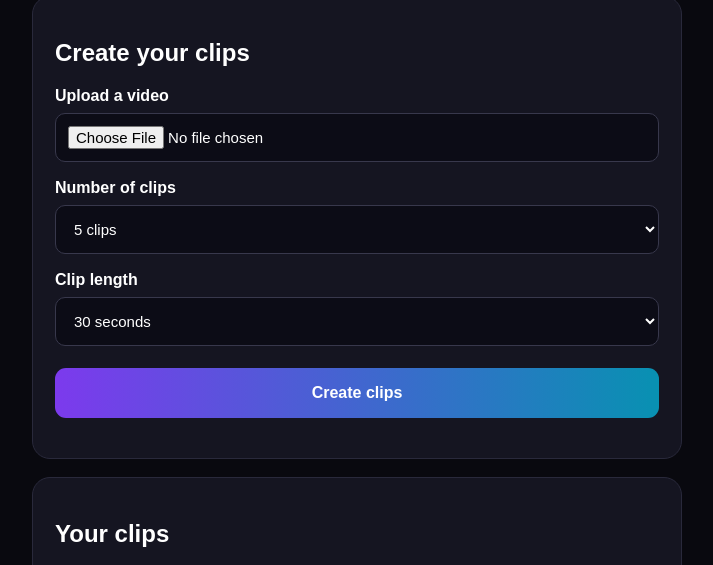
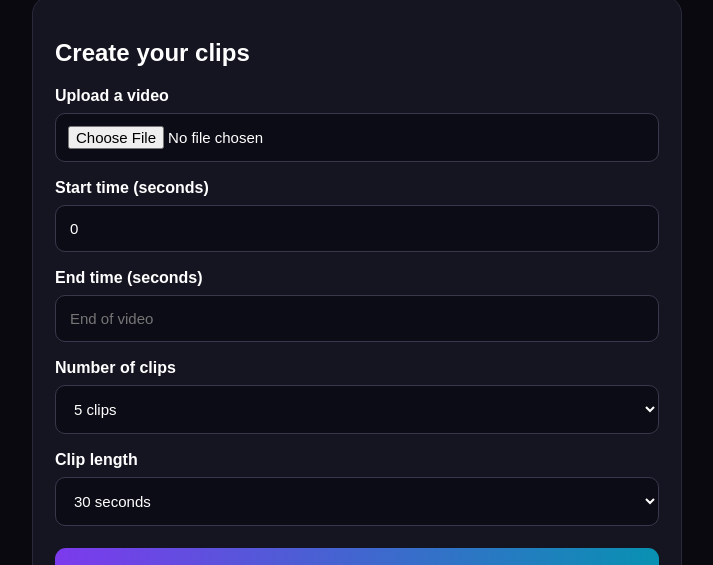
Before and after one commit to 00lorant/clipforge, a plain HTML site: page web/index.html in a window 1280 px wide. Shown: the part 216-781 px from the top of the page, without its empty margins (283-996 px from the left). Drawn offline with Linux system fonts and the light colour scheme.

Commit message:
Add start and end time inputs to clip form
Added input fields for start and end time in the clip creation form.

```diff
--- a/web/index.html
+++ b/web/index.html
@@ -114,7 +114,11 @@
       <form id="clipForm">
         <label for="video">Upload a video</label>
         <input id="video" type="file" accept="video/*" required>
+        <label for="startTime">Start time (seconds)</label>
+<input id="startTime" type="number" min="0" value="0" step="1">
 
+<label for="endTime">End time (seconds)</label>
+<input id="endTime" type="number" min="1" placeholder="End of video" step="1">
         <label for="count">Number of clips</label>
         <select id="count">
           <option value="5">5 clips</option>
```
